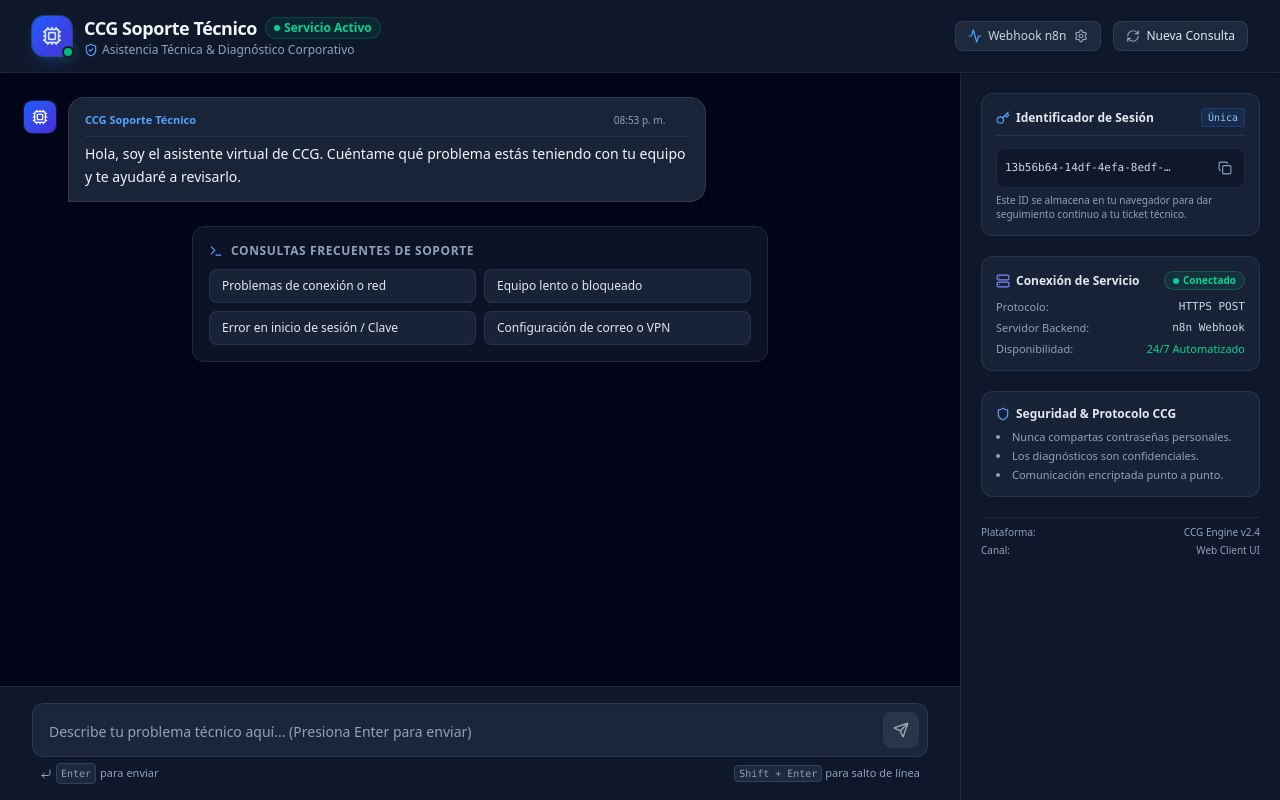
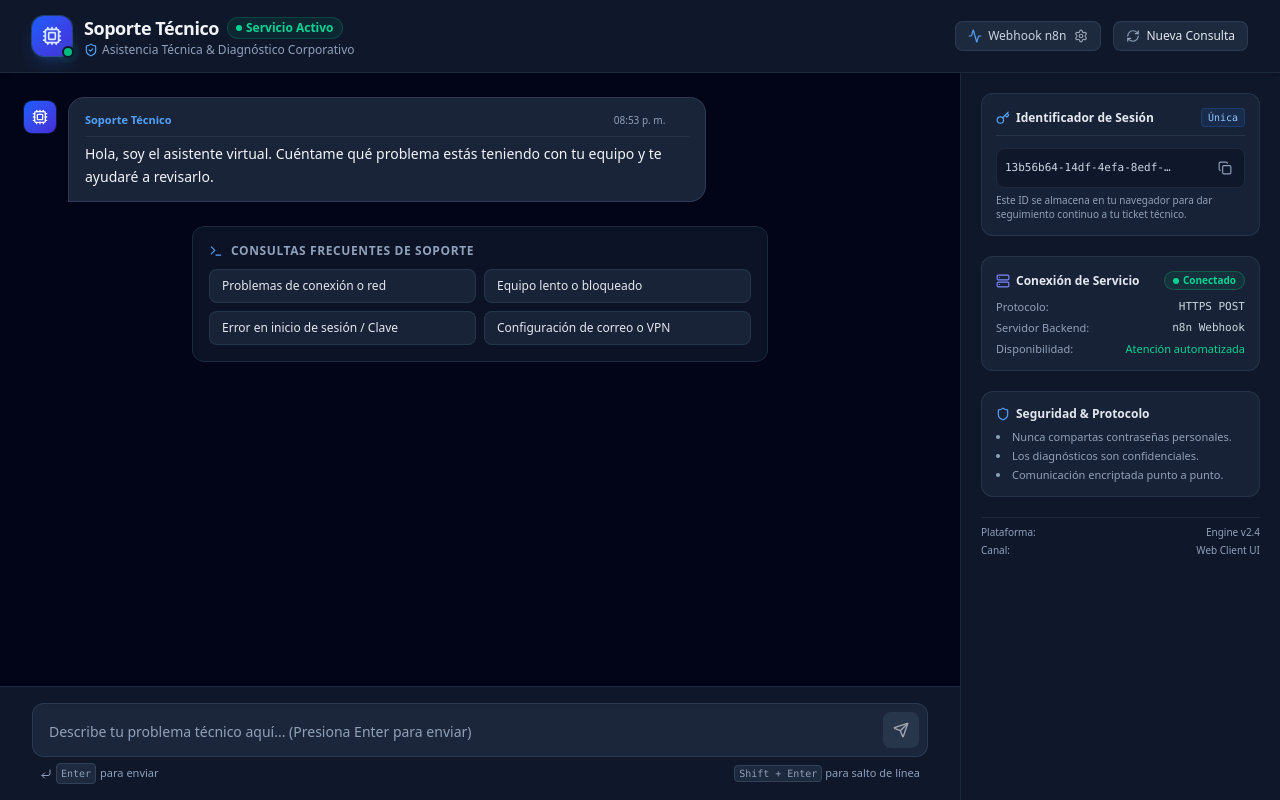
Before and after one commit to alejonull/Bot-Soporte-, a React (Vite) app: page / in a window 1280 px wide. Built offline with nearby package versions, Linux system fonts and the light colour scheme; no server answers.

Commit message:
Actualizar interfaz

```diff
--- a/src/App.tsx
+++ b/src/App.tsx
@@ -22,7 +22,7 @@ export default function App() {
   const initialWelcomeMessage: ChatMessage = {
     id: 'welcome-01',
     sender: 'assistant',
-    text: 'Hola, soy el asistente virtual de CCG. Cuéntame qué problema estás teniendo con tu equipo y te ayudaré a revisarlo.',
+    text: 'Hola, soy el asistente virtual. Cuéntame qué problema estás teniendo con tu equipo y te ayudaré a revisarlo.',
     timestamp: new Date(),
   };
 
--- a/src/components/Header.tsx
+++ b/src/components/Header.tsx
@@ -30,7 +30,7 @@ export const Header: React.FC<HeaderProps> = ({
           <div>
             <div className="flex items-center space-x-2">
               <h1 className="text-lg font-bold tracking-tight text-slate-100 flex items-center gap-2">
-                CCG Soporte Técnico
+               Soporte Técnico
               </h1>
               <span className="inline-flex items-center gap-1 px-2 py-0.5 rounded-full text-xs font-semibold bg-emerald-500/10 text-emerald-400 border border-emerald-500/20">
                 <span className="w-1.5 h-1.5 rounded-full bg-emerald-400"></span>
--- a/src/components/MessageItem.tsx
+++ b/src/components/MessageItem.tsx
@@ -57,7 +57,7 @@ export const MessageItem: React.FC<MessageItemProps> = ({ message }) => {
         {!isUser && (
           <div className="flex items-center justify-between gap-2 pb-1.5 mb-1.5 border-b border-slate-700/50 text-[11px] font-medium text-slate-400">
             <span className="flex items-center gap-1 text-blue-400 font-semibold">
-              CCG Soporte Técnico
+              Soporte Técnico
             </span>
             <div className="flex items-center space-x-1">
               <span className="text-[10px] text-slate-400">{formatTime(message.timestamp)}</span>
--- a/src/components/MessageList.tsx
+++ b/src/components/MessageList.tsx
@@ -52,7 +52,7 @@ export const MessageList: React.FC<MessageListProps> = ({
               <span className="w-2 h-2 rounded-full bg-indigo-400 animate-bounce" style={{ animationDelay: '300ms' }}></span>
             </div>
             <span className="text-xs font-medium text-slate-300">
-              CCG está analizando tu solicitud...
+              Bot está analizando tu solicitud...
             </span>
           </div>
         </div>
--- a/src/components/SessionInfoPanel.tsx
+++ b/src/components/SessionInfoPanel.tsx
@@ -90,7 +90,7 @@ export const SessionInfoPanel: React.FC<SessionInfoPanelProps> = ({
           </div>
           <div className="flex justify-between items-center">
             <span>Disponibilidad:</span>
-            <span className="text-emerald-400 font-medium">24/7 Automatizado</span>
+            <span className="text-emerald-400 font-medium">Atención automatizada</span>
           </div>
         </div>
 
@@ -108,7 +108,7 @@ export const SessionInfoPanel: React.FC<SessionInfoPanelProps> = ({
       <div className="bg-slate-800/70 border border-slate-700/60 rounded-xl p-3.5 space-y-2">
         <div className="font-semibold text-slate-200 flex items-center gap-1.5">
           <Shield className="w-3.5 h-3.5 text-blue-400" />
-          Seguridad & Protocolo CCG
+          Seguridad & Protocolo
         </div>
         <ul className="list-disc list-inside text-[11px] text-slate-400 space-y-1">
           <li>Nunca compartas contraseñas personales.</li>
@@ -121,7 +121,7 @@ export const SessionInfoPanel: React.FC<SessionInfoPanelProps> = ({
       <div className="pt-2 border-t border-slate-800 text-[10px] text-slate-400 space-y-1">
         <div className="flex justify-between">
           <span>Plataforma:</span>
-          <span>CCG Engine v2.4</span>
+          <span>Engine v2.4</span>
         </div>
         <div className="flex justify-between">
           <span>Canal:</span>
```
Also changed, not shown: 2 other files (tests, documents, lock files or other folders).
